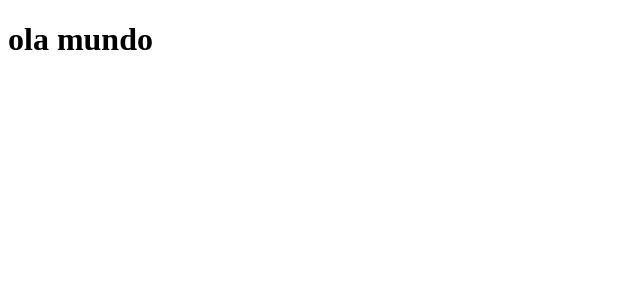
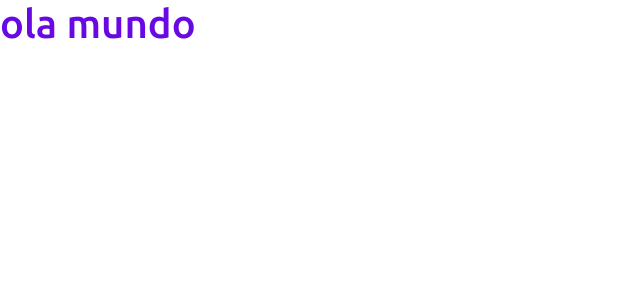
Before and after one commit to isabella-pila/projeto-ssd3, a React (Create React App) app in the folder frontend/: page / in a window 1280 px wide. Shown: the top 300 px of the page, without its empty margins (0-640 px from the left). Built offline with nearby package versions, Linux system fonts and the light colour scheme.

Commit message:
bootstrap

```diff
--- a/frontend/package.json
+++ b/frontend/package.json
@@ -3,6 +3,8 @@
   "version": "0.1.0",
   "private": true,
   "dependencies": {
+    "@babel/plugin-syntax-flow": "^7.14.5",
+    "@babel/plugin-transform-react-jsx": "^7.14.9",
     "@testing-library/jest-dom": "^5.16.5",
     "@testing-library/react": "^13.4.0",
     "@testing-library/user-event": "^13.5.0",
@@ -10,6 +12,9 @@
     "@types/node": "^16.18.11",
     "@types/react": "^18.0.26",
     "@types/react-dom": "^18.0.10",
+    "bootstrap": "^5.2.3",
+    "jquery": "^3.6.3",
+    "popper.js": "^1.16.1",
     "react": "^18.2.0",
     "react-dom": "^18.2.0",
     "react-scripts": "5.0.1",
--- a/frontend/public/index.html
+++ b/frontend/public/index.html
@@ -10,7 +10,7 @@
       content="Web site created using create-react-app"
     />
 
-    <title>DS vendas</title>
+    <title>Dog's & cat's</title>
   </head>
   <body>
     <noscript>vc precisa habilitar o javascrip para rodar este app .</noscript>
--- a/frontend/src/App.tsx
+++ b/frontend/src/App.tsx
@@ -3,9 +3,9 @@
 
 function App() {
   return (
-    <div >
+    <div>
 
-      <h1>ola mundo</h1>
+      <h1 className="text-primary">ola mundo</h1>
     </div>
   );
 }
--- /dev/null
+++ b/frontend/src/assets/css/style.css
@@ -0,0 +1,33 @@
+@import url('https://fonts.googleapis.com/css2?family=Ubuntu:wght@300;400;500;700&display=swap');
+
+:root {
+    --color-primary: #6809e4;
+}
+
+html, body {
+    height: 100%;
+    font-family: "Ubuntu", sans-serif;
+}
+
+#root {
+    display: flex;
+    flex-direction: column;
+    height: 100%;
+}
+
+.content {
+    flex: 1 0 auto;
+}
+
+.footer {
+    flex-shrink: 0;
+    text-align: center;
+}
+
+.bg-primary {
+    background-color: var(--color-primary) !important;
+}
+
+.text-primary {
+    color: var(--color-primary) !important;
+}
--- a/frontend/src/index.tsx
+++ b/frontend/src/index.tsx
@@ -1,7 +1,9 @@
 import React from 'react';
 import ReactDOM from 'react-dom/client';
+import 'bootstrap/dist/css/bootstrap.css';
+import './assets/css/style.css';
+import App from './App';
 
-import App from './App';
 
 const root = ReactDOM.createRoot(
   document.getElementById('root') as HTMLElement
```
Also changed, not shown: frontend/src/assets/img/ds-dark.svg (added), 1 other file (tests, documents, lock files or other folders).
